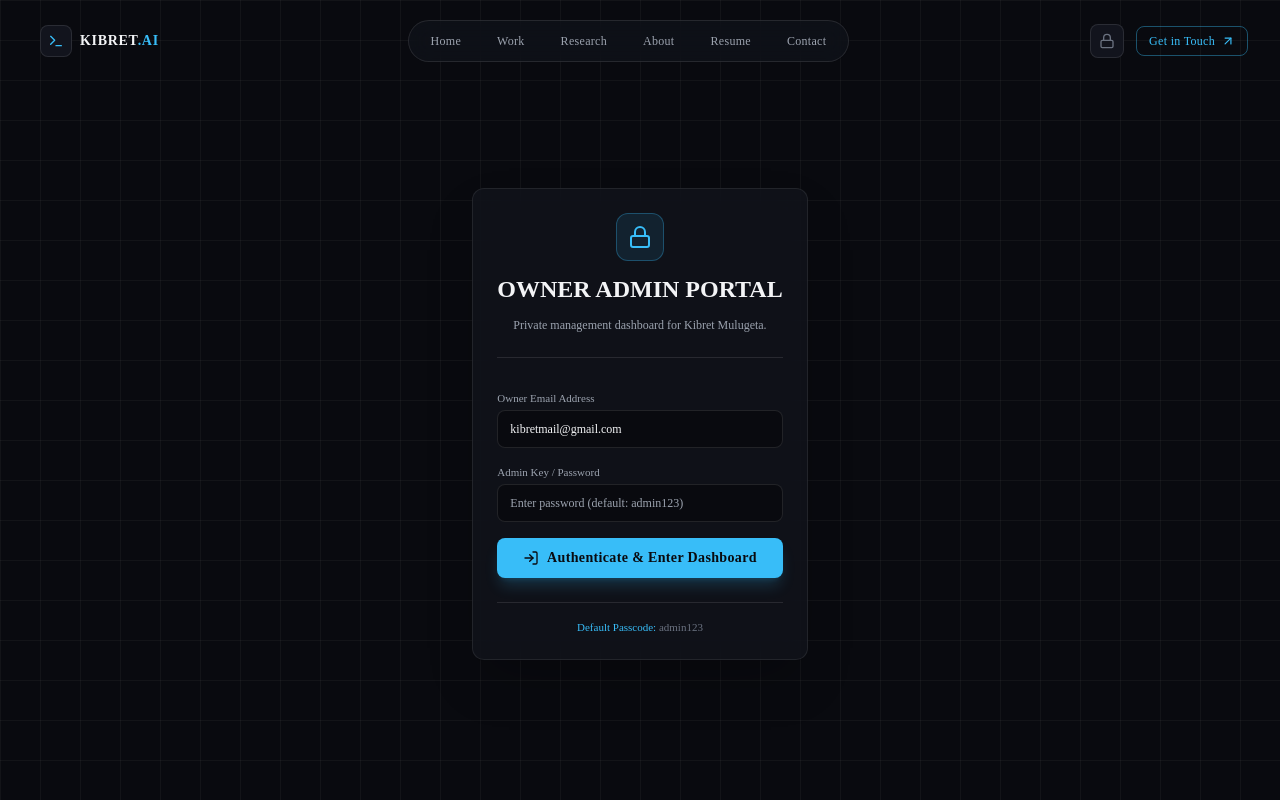
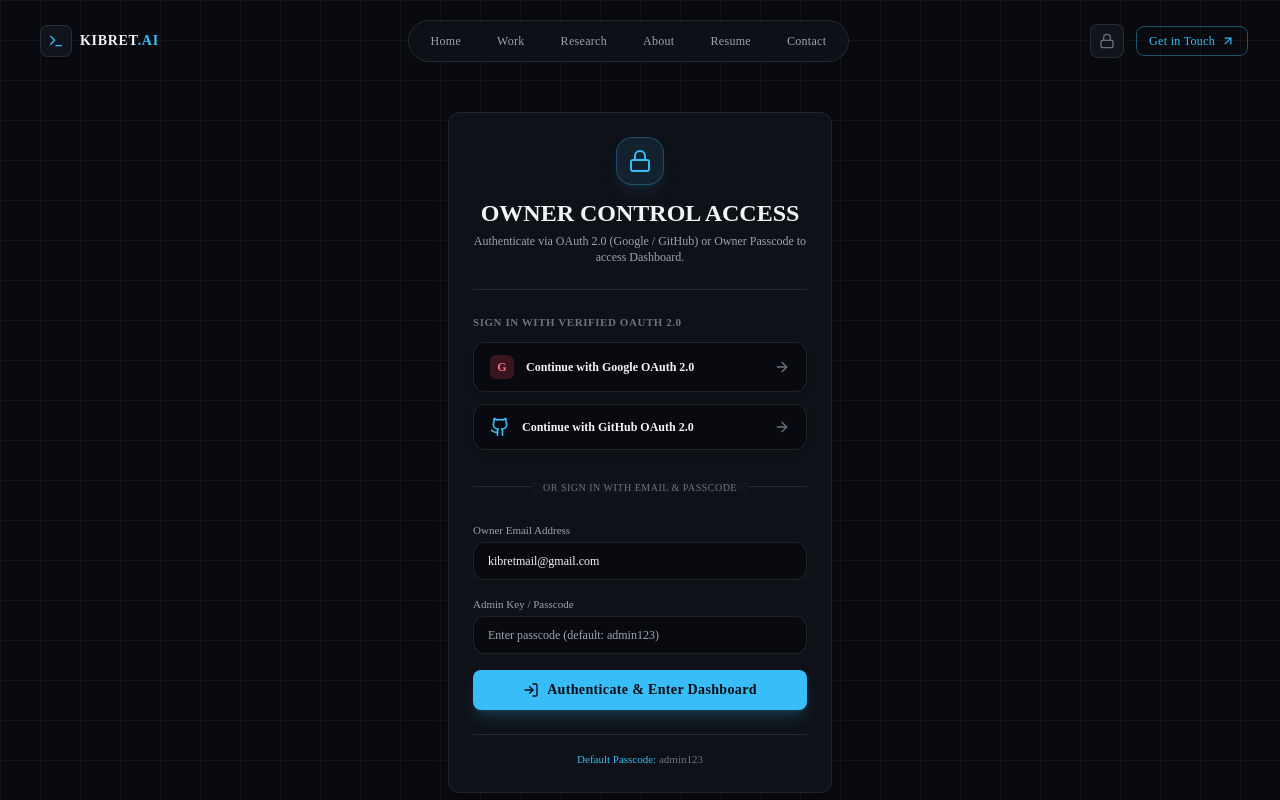
Before and after one commit to kibretmulugeta/kibret-mulugeta-portfolio, a Next.js app: page /admin/login in a window 1280 px wide. Shown: the top 800 px of the page. Built offline with nearby package versions, Linux system fonts and the light colour scheme.

Commit message:
Add Dual OAuth 2.0 (Google & GitHub) buttons to Admin Login and fix dashboard redirect navigation

```diff
--- a/src/app/admin/login/page.jsx
+++ b/src/app/admin/login/page.jsx
@@ -2,7 +2,7 @@
 
 import React, { useState, useEffect } from 'react';
 import { useRouter } from 'next/navigation';
-import { Lock, Key, ShieldCheck, ArrowRight, LogIn, Terminal, AlertCircle } from 'lucide-react';
+import { Lock, Key, ShieldCheck, ArrowRight, LogIn, Github, AlertCircle, Sparkles } from 'lucide-react';
 import Container from '@/components/ui/Container';
 import Card from '@/components/ui/Card';
 import Button from '@/components/ui/Button';
@@ -13,25 +13,24 @@ export default function AdminLoginPage() {
   const [password, setPassword] = useState('');
   const [error, setError] = useState('');
   const [loading, setLoading] = useState(false);
+  const [oauthLoading, setOauthLoading] = useState(false);
   const router = useRouter();
 
   useEffect(() => {
     // Check if already authenticated
     const token = localStorage.getItem('kibret_admin_jwt');
     if (token) {
-      router.push('/admin/dashboard');
+      router.replace('/dashboard');
     }
   }, [router]);
 
-  const handleLogin = (e) => {
+  const handlePasscodeLogin = (e) => {
     e.preventDefault();
     setError('');
     setLoading(true);
 
-    // Simulate secure owner authentication validation
     setTimeout(() => {
       if (email.toLowerCase() === profileData.email.toLowerCase() && password === 'admin123') {
-        // Issue Owner JWT Token
         const header = btoa(JSON.stringify({ alg: "HS256", typ: "JWT" }));
         const now = Math.floor(Date.now() / 1000);
         const payload = btoa(JSON.stringify({
@@ -40,38 +39,109 @@ export default function AdminLoginPage() {
           role: "OWNER_ADMIN",
           iss: "https://kibretai.vercel.app",
           iat: now,
-          exp: now + 86400 // 24 hours
+          exp: now + 86400
         }));
         const signature = "sig_owner_" + Math.random().toString(36).substring(2, 15);
         const jwtToken = `${header}.${payload}.${signature}`;
 
         localStorage.setItem('kibret_admin_jwt', jwtToken);
         localStorage.setItem('kibret_admin_user', JSON.stringify({ email: profileData.email, name: profileData.name, role: 'OWNER_ADMIN' }));
-        router.push('/admin/dashboard');
+        router.push('/dashboard');
       } else {
         setError('Invalid owner credentials. Access restricted to Kibret Mulugeta.');
         setLoading(false);
       }
-    }, 600);
+    }, 400);
+  };
+
+  const handleOAuthLogin = async (provider) => {
+    setOauthLoading(true);
+    setError('');
+
+    try {
+      const res = await fetch(`/api/auth/${provider}/callback`);
+      const data = await res.json();
+
+      if (data && data.token && data.user) {
+        localStorage.setItem('kibret_admin_jwt', data.token);
+        localStorage.setItem('kibret_admin_user', JSON.stringify(data.user));
+        router.push('/dashboard');
+      } else {
+        setError(`Failed to authenticate via ${provider} OAuth 2.0.`);
+        setOauthLoading(false);
+      }
+    } catch (err) {
+      setError(`OAuth 2.0 provider connection failed: ${err.message}`);
+      setOauthLoading(false);
+    }
   };
 
   return (
-    <div className="pt-32 pb-20 min-h-screen bg-tactical-grid flex items-center justify-center">
+    <div className="pt-28 pb-20 min-h-screen bg-tactical-grid flex items-center justify-center">
       <Container className="max-w-md mx-auto">
-        <Card className="border-brand-cyan/30 bg-dark-surface/90 shadow-2xl">
-          <div className="text-center space-y-3 mb-8 pb-6 border-b border-white/10">
-            <div className="w-12 h-12 rounded-xl bg-brand-cyan/10 border border-brand-cyan/30 flex items-center justify-center text-brand-cyan mx-auto">
+        <Card className="border-brand-cyan/30 bg-dark-surface/95 shadow-2xl backdrop-blur-xl">
+          {/* Header */}
+          <div className="text-center space-y-3 mb-6 pb-6 border-b border-white/10">
+            <div className="w-12 h-12 rounded-2xl bg-brand-cyan/10 border border-brand-cyan/30 flex items-center justify-center text-brand-cyan mx-auto shadow-lg shadow-brand-cyan/10">
               <Lock className="w-6 h-6" />
             </div>
-            <h1 className="text-2xl font-bold text-brand-text font-mono">
-              OWNER ADMIN PORTAL
-            </h1>
-            <p className="text-xs text-brand-muted font-sans">
-              Private management dashboard for Kibret Mulugeta.
-            </p>
+            <div>
+              <h1 className="text-xl sm:text-2xl font-bold text-brand-text font-mono">
+                OWNER CONTROL ACCESS
+              </h1>
+              <p className="text-xs text-brand-muted font-sans mt-1">
+                Authenticate via OAuth 2.0 (Google / GitHub) or Owner Passcode to access Dashboard.
+              </p>
+            </div>
           </div>
 
-          <form onSubmit={handleLogin} className="space-y-4 font-mono text-xs">
+          {/* Dual OAuth 2.0 Login Buttons */}
+          <div className="space-y-3 mb-6 font-mono text-xs">
+            <span className="text-[11px] text-brand-subtle uppercase tracking-wider block font-bold">
+              Sign in with Verified OAuth 2.0
+            </span>
+
+            <button
+              type="button"
+              onClick={() => handleOAuthLogin('google')}
+              disabled={oauthLoading || loading}
+              className="w-full py-3 px-4 rounded-xl bg-dark-bg border border-white/10 hover:border-brand-cyan/40 text-brand-text hover:text-brand-cyan transition-all flex items-center justify-between font-bold group shadow-md"
+            >
+              <div className="flex items-center gap-3">
+                <div className="w-6 h-6 rounded-md bg-rose-500/20 text-rose-400 font-bold flex items-center justify-center text-xs">
+                  G
+                </div>
+                <span>Continue with Google OAuth 2.0</span>
+              </div>
+              <ArrowRight className="w-4 h-4 text-brand-subtle group-hover:text-brand-cyan transition-colors" />
+            </button>
+
+            <button
+              type="button"
+              onClick={() => handleOAuthLogin('github')}
+              disabled={oauthLoading || loading}
+              className="w-full py-3 px-4 rounded-xl bg-dark-bg border border-white/10 hover:border-brand-cyan/40 text-brand-text hover:text-brand-cyan transition-all flex items-center justify-between font-bold group shadow-md"
+            >
+              <div className="flex items-center gap-3">
+                <Github className="w-5 h-5 text-brand-cyan" />
+                <span>Continue with GitHub OAuth 2.0</span>
+              </div>
+              <ArrowRight className="w-4 h-4 text-brand-subtle group-hover:text-brand-cyan transition-colors" />
+            </button>
+          </div>
+
+          {/* Divider */}
+          <div className="relative my-6 text-center">
+            <div className="absolute inset-0 flex items-center">
+              <div className="w-full border-t border-white/10" />
+            </div>
+            <span className="relative px-3 bg-dark-surface text-[10px] font-mono text-brand-subtle uppercase tracking-wider">
+              Or Sign in with Email & Passcode
+            </span>
+          </div>
+
+          {/* Passcode Form */}
+          <form onSubmit={handlePasscodeLogin} className="space-y-4 font-mono text-xs">
             <div>
               <label className="block text-brand-muted mb-1 text-[11px]">Owner Email Address</label>
               <input
@@ -80,32 +150,32 @@ export default function AdminLoginPage() {
                 value={email}
                 onChange={(e) => setEmail(e.target.value)}
                 placeholder={profileData.email}
-                className="w-full px-3 py-2.5 rounded-lg bg-dark-bg border border-white/10 text-brand-text focus:outline-none focus:border-brand-cyan"
+                className="w-full px-3.5 py-2.5 rounded-xl bg-dark-bg border border-white/10 text-brand-text focus:outline-none focus:border-brand-cyan"
               />
             </div>
 
             <div>
-              <label className="block text-brand-muted mb-1 text-[11px]">Admin Key / Password</label>
+              <label className="block text-brand-muted mb-1 text-[11px]">Admin Key / Passcode</label>
               <input
                 type="password"
                 required
                 value={password}
                 onChange={(e) => setPassword(e.target.value)}
-                placeholder="Enter password (default: admin123)"
-                className="w-full px-3 py-2.5 rounded-lg bg-dark-bg border border-white/10 text-brand-text focus:outline-none focus:border-brand-cyan"
+                placeholder="Enter passcode (default: admin123)"
+                className="w-full px-3.5 py-2.5 rounded-xl bg-dark-bg border border-white/10 text-brand-text focus:outline-none focus:border-brand-cyan"
               />
             </div>
 
             {error && (
-              <div className="p-3 rounded-lg bg-rose-500/10 border border-rose-500/30 text-rose-400 text-xs flex items-center gap-2">
+              <div className="p-3 rounded-xl bg-rose-500/10 border border-rose-500/30 text-rose-400 text-xs flex items-center gap-2">
                 <AlertCircle className="w-4 h-4 shrink-0" />
                 <span>{error}</span>
               </div>
             )}
 
-            <Button type="submit" variant="primary" size="md" className="w-full" disabled={loading}>
+            <Button type="submit" variant="primary" size="md" className="w-full" disabled={loading || oauthLoading}>
               <LogIn className="w-4 h-4" />
-              <span>{loading ? 'Verifying Admin Token...' : 'Authenticate & Enter Dashboard'}</span>
+              <span>{loading ? 'Verifying Credentials...' : 'Authenticate & Enter Dashboard'}</span>
             </Button>
           </form>
 
--- a/src/app/dashboard/page.jsx
+++ b/src/app/dashboard/page.jsx
@@ -2,6 +2,7 @@
 
 import React, { useState, useEffect } from 'react';
 import Link from 'next/link';
+import { useRouter } from 'next/navigation';
 import { motion, AnimatePresence } from 'framer-motion';
 import {
   ShieldCheck,
@@ -47,26 +48,23 @@ export default function OwnerDashboardPage() {
   const [manuscriptInput, setManuscriptInput] = useState(manuscriptStatus);
   const [projectsList, setProjectsList] = useState(projectsData);
   const [taskFilter, setTaskFilter] = useState('All');
+  const router = useRouter();
 
   useEffect(() => {
     const token = typeof window !== 'undefined' ? localStorage.getItem('kibret_admin_jwt') : null;
     const storedUser = typeof window !== 'undefined' ? localStorage.getItem('kibret_admin_user') : null;
 
     if (!token || !storedUser) {
-      if (typeof window !== 'undefined') {
-        window.location.href = '/admin/login';
-      }
+      router.replace('/admin/login');
       return;
     }
 
     try {
       setUser(JSON.parse(storedUser));
     } catch {
-      if (typeof window !== 'undefined') {
-        window.location.href = '/admin/login';
-      }
+      router.replace('/admin/login');
     }
-  }, []);
+  }, [router]);
 
   const handleRefresh = () => {
     setRefreshing(true);
```
